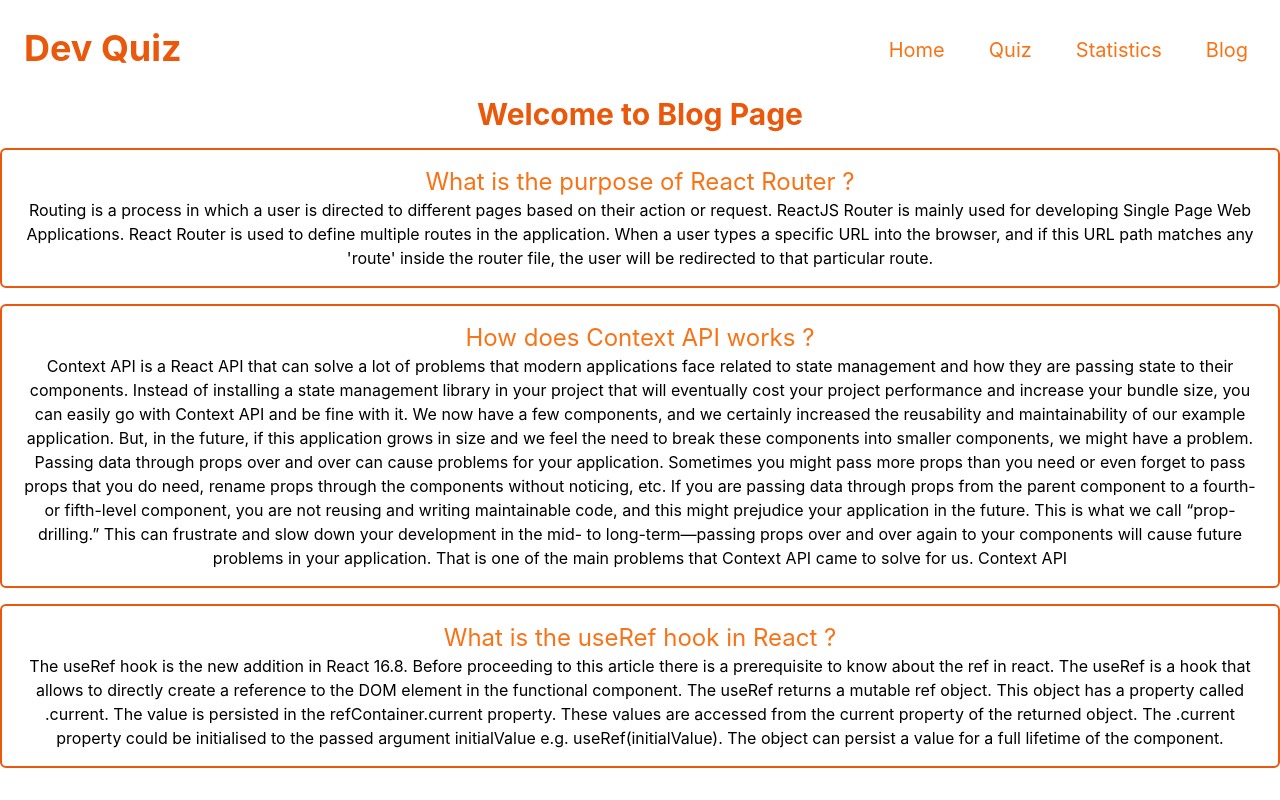
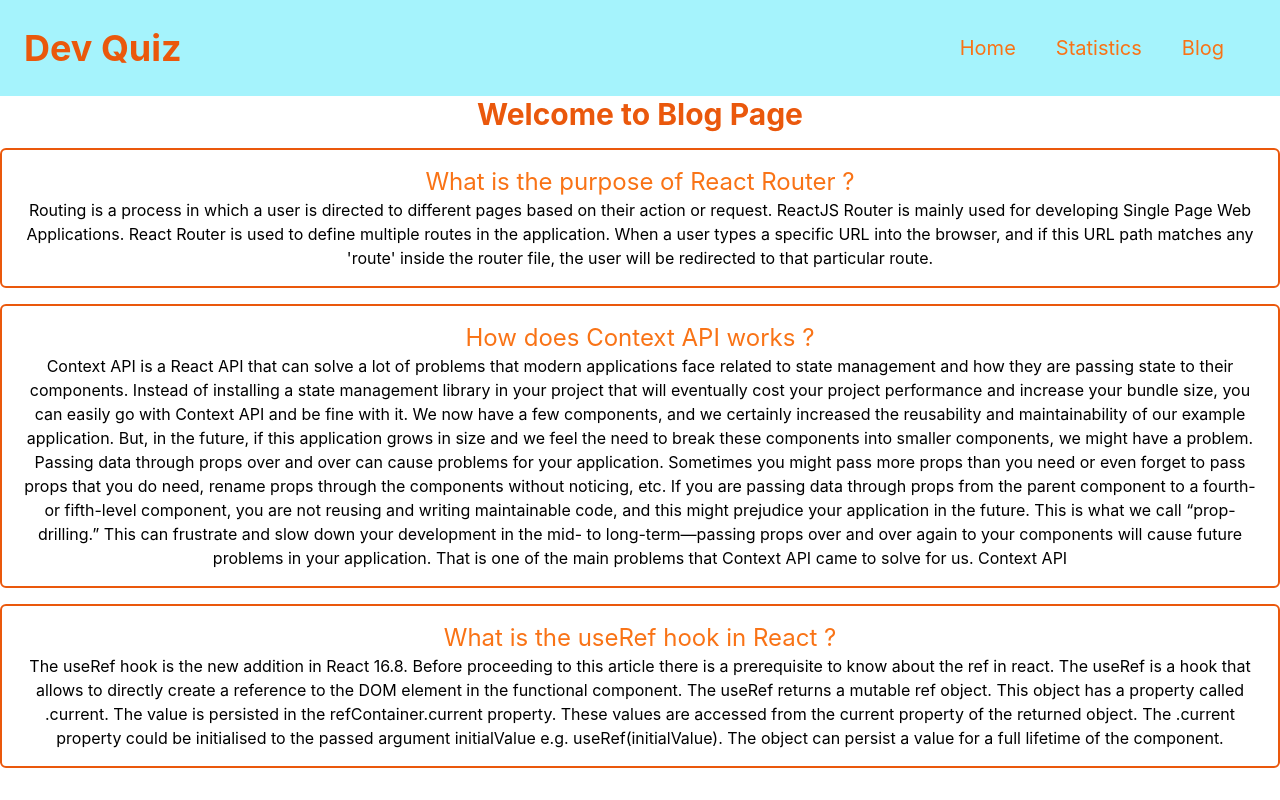
Before and after one commit to mohammad-sumon/my-ninth-assignment, a React (Create React App) app: page /blog in a window 1280 px wide. Built offline with nearby package versions, Linux system fonts and the light colour scheme.

Commit message:
responsive done

```diff
--- a/src/App.js
+++ b/src/App.js
@@ -3,7 +3,6 @@ import "./App.css";
 import Blog from "./components/Blog";
 import ErrorPage from "./components/ErrorPage";
 import Home from "./components/Home";
-import Quiz from "./components/Quiz";
 import QuizDetails from "./components/QuizDetails";
 import Statistics from "./components/Statistics";
 import Main from "./layouts/Main";
@@ -21,10 +20,6 @@ function App() {
             return fetch("https://openapi.programming-hero.com/api/quiz");
           },
           element: <Home></Home>,
-        },
-        {
-          path: "quiz",
-          element: <Quiz></Quiz>,
         },
         {
           path: 'quiz/:quizId',
--- a/src/components/AllQuiz.js
+++ /dev/null
@@ -1,20 +0,0 @@
-import React from 'react';
-import Options from './Options';
-
-const AllQuiz = ({allQuestion}) => {
-    // console.log(allQuestion);
-    const {question, options} = allQuestion;
-    return (
-        <div className='my-10 border-solid border-2 border-orange-600 p-4 rounded-md'>
-            <p className='text-2xl'>Question: {question}</p>
-            <div className=''>
-            {
-                options.map(option => <Options key={option.index} option={option}></Options>)
-            }
-            </div>
-
-        </div>
-    );
-};
-
-export default AllQuiz;
--- a/src/components/Navbar.js
+++ b/src/components/Navbar.js
@@ -1,9 +1,64 @@
-import React from "react";
+import React, { useState } from "react";
 import { Link } from "react-router-dom";
+import { Bars3Icon, XMarkIcon } from '@heroicons/react/24/solid';
 
 const Navbar = () => {
+
+  const [open, setOpen] = useState(false);
+
   return (
-    <header className="p-4 dark:bg-gray-800 dark:text-gray-100">
+    <nav className="p-4 bg-cyan-200 w-full">
+      <div className="container flex justify-between items-center h-16 mx-auto">
+        <Link
+          className="flex items-center p-2 text-4xl font-bold text-orange-600"
+          to="/"
+        >
+          Dev Quiz
+        </Link>
+        <ul className={`bg-cyan-200 md:flex justify-center absolute md:static ${open ? 'top-3 right-8' : 'top-[-120px]'}`}>
+          <li className="mr-10">
+            <Link
+              className="text-xl text-orange-500"
+              to="/"
+            >
+              Home
+            </Link>
+          </li>
+          <li className="mr-10">
+            <Link
+              className="text-xl text-orange-500"
+              to="statistics"
+            >
+              Statistics
+            </Link>
+          </li>
+          <li className="mr-10">
+            <Link
+              className="text-xl text-orange-500"
+              to="blog"
+            >
+              Blog
+            </Link>
+          </li>
+        </ul>
+        <div onClick={()=> setOpen(!open)} className="h-6 w-6 ml-4 text-orange-300 cursor-pointer md:hidden">
+          {
+            open ? <XMarkIcon /> : <Bars3Icon/>
+          }
+      </div>
+
+      </div>
+
+
+    </nav>
+  );
+};
+
+export default Navbar;
+
+
+/*
+<nav className="p-4 dark:bg-gray-800 dark:text-gray-100">
       <div className="container flex justify-between h-16 mx-auto">
         <Link
           rel="noopener noreferrer"
@@ -21,15 +76,6 @@ const Navbar = () => {
               to="/"
             >
               Home
-            </Link>
-          </li>
-          <li className="flex">
-            <Link
-              rel="noopener noreferrer"
-              className="flex items-center px-4 -mb-1 dark:border-transparent text-xl text-orange-500"
-              to="quiz"
-            >
-              Quiz
             </Link>
           </li>
           <li className="flex">
@@ -68,8 +114,7 @@ const Navbar = () => {
           </svg>
         </button>
       </div>
-    </header>
-  );
-};
+    </nav>
 
-export default Navbar;
+
+*/
--- a/src/components/Options.js
+++ /dev/null
@@ -1,16 +0,0 @@
-import React from 'react';
-import { StopCircleIcon } from '@heroicons/react/24/solid';
-
-const Options = ({option}) => {
-    console.log(option);
-    return (
-        <div className=' items-center text-center'>
-
-            <p className='bg-orange-100 m-4 p-4 rounded-md cursor-pointer hover:bg-orange-300'>
-            <StopCircleIcon className="h-6 w-6 text-orange-300 hover:text-black"/>
-                {option}</p>
-        </div>
-    );
-};
-
-export default Options;
--- a/src/components/Quiz.js
+++ /dev/null
@@ -1,24 +0,0 @@
-import React from "react";
-import { useLoaderData } from "react-router-dom";
-import AllQuiz from "./AllQuiz";
-
-const Quiz = () => {
-  const quiz = useLoaderData();
-  const allQuiz = quiz.data.questions;
-  // console.log(allQuiz);
-  // const {name} = quiz.data;
-  return (
-    <div>
-      <h2 className="text-3xl font-bold text-orange-500">All Quizes are here. YAY!!!</h2>
-      <div>
-          {
-            allQuiz.map(allQuestion => <AllQuiz key={allQuestion.id} allQuestion={allQuestion}></AllQuiz>)
-          }
-      </div>
-
-
-    </div>
-  );
-};
-
-export default Quiz;
```
Also changed, not shown: 1 other file (tests, documents, lock files or other folders).
